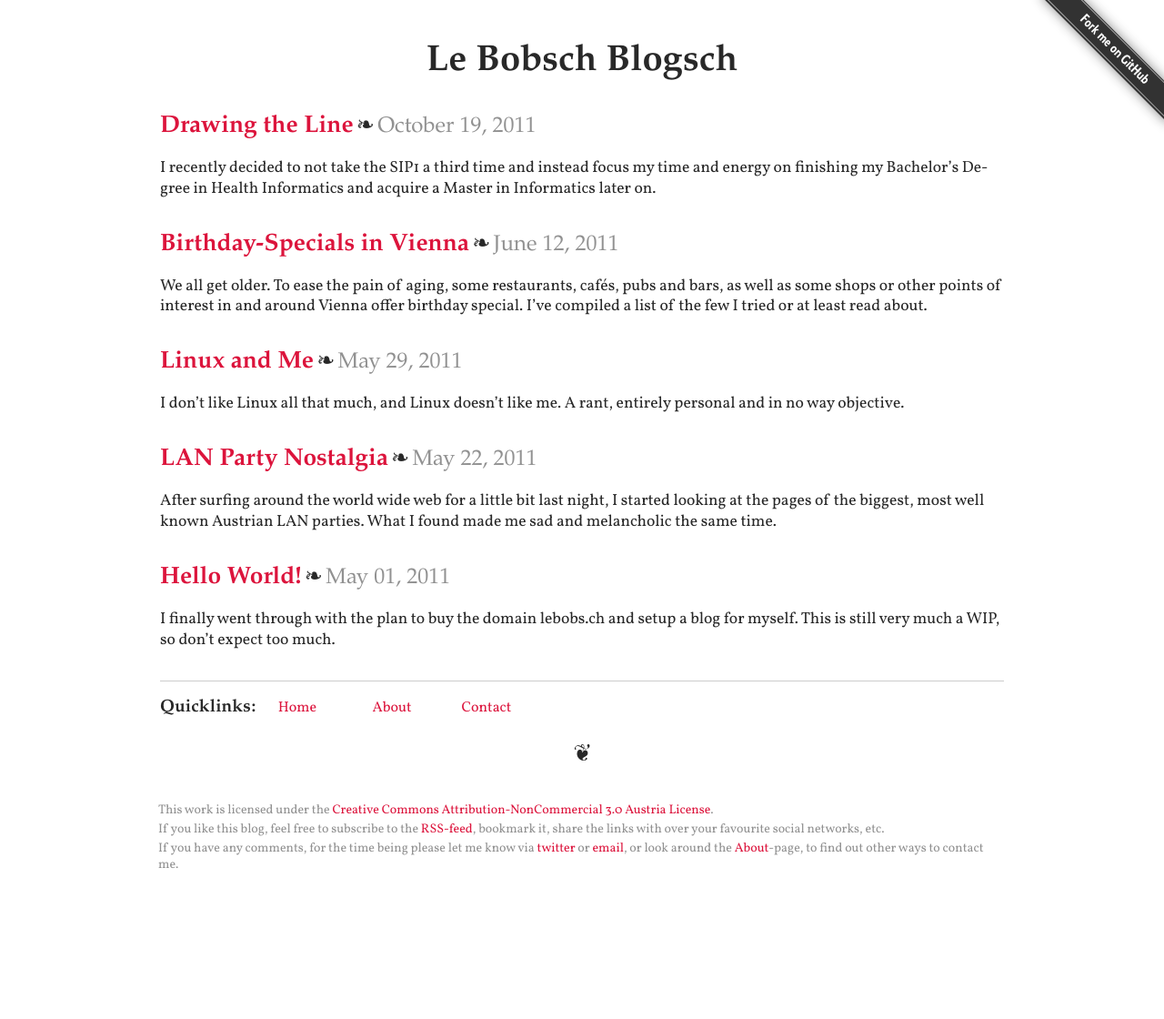
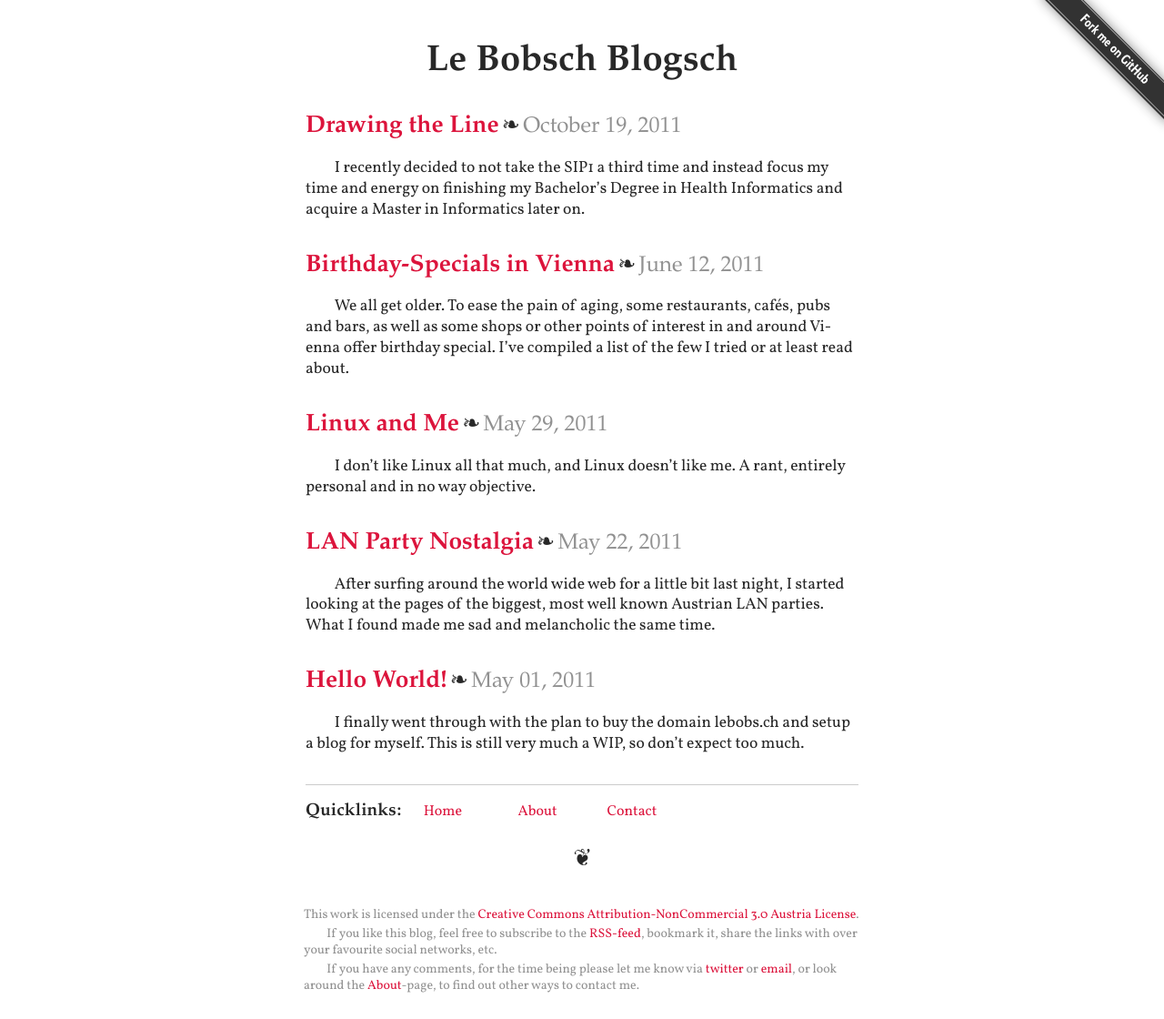
Before and after one commit to bobschi/lebobs.ch, a Jekyll site: the page built from index.md, in a window 1280 px wide. Shown: the whole page at 91% size. Built offline with Jekyll 4.4.1, drawn with Linux system fonts in a browser that asks for light colours; nearby versions of some CDN libraries; some web fonts are replaced; Markdown is read by kramdown in place of the engine named in the settings; before the commit the page ends 987 px from its top, so only the background shows below that.

Commit message:
working on an updated, quieter version of the style
--HG--
branch : new-design

```diff
--- a/css/992.css
+++ b/css/992.css
@@ -32,7 +32,7 @@
 
 /* 1.ROOT */
 body {
-max-width: 60em; /* 960 / 16 = 60 */ }
+max-width: 40em; /* 960 / 16 = 60 */ }
 /* 2.HEADINGS */
 /* 3.TYPOGRAPHY */
 header[role="banner"], footer[role="contentinfo"], .content {
--- a/css/style.css
+++ b/css/style.css
@@ -164,6 +164,10 @@
 margin-bottom : 1.5em;
 font-size : 1em; /* 16 / 16 = 1 */
 line-height: 1.3; }
+
+p + p, p + aside + p {
+text-indent:1.8em;
+margin-top:0; }
 
 ul,
 ol {
```
